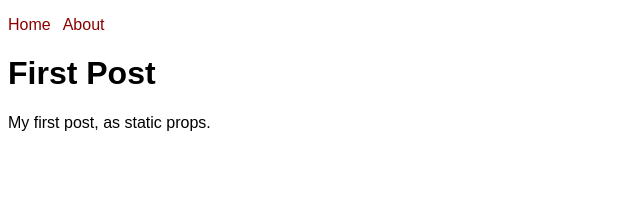
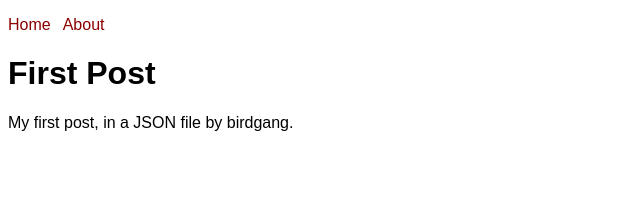
Before and after one commit to aw-birdgang/nextjs-lecture-v13-blog, a Next.js app: page /posts/first-post in a window 1280 px wide. Shown: the top 204 px of the page, without its empty margins (0-640 px from the left). Built offline with nearby package versions, Linux system fonts and the light colour scheme.

Commit message:
reading file.

```diff
--- /dev/null
+++ b/content/posts/first-post.json
@@ -0,0 +1,4 @@
+{
+  "title": "First Post",
+  "body": "My first post, in a JSON file by birdgang."
+}
--- a/pages/posts/first-post.tsx
+++ b/pages/posts/first-post.tsx
@@ -1,13 +1,13 @@
 import Head from "next/head";
+import {readFile} from "node:fs/promises";
 
 export async function getStaticProps() {
+    console.log('FirstPostPage getStaticProps()');
+    const data = await readFile('content/posts/first-post.json', 'utf8');
+    console.log('data :' , data);
+    const post = JSON.parse(data);
     return {
-        props: {
-            post: {
-                title: 'First Post',
-                body: 'My first post, as static props.',
-            }
-        }
+        props: { post },
     };
 }
 
```
